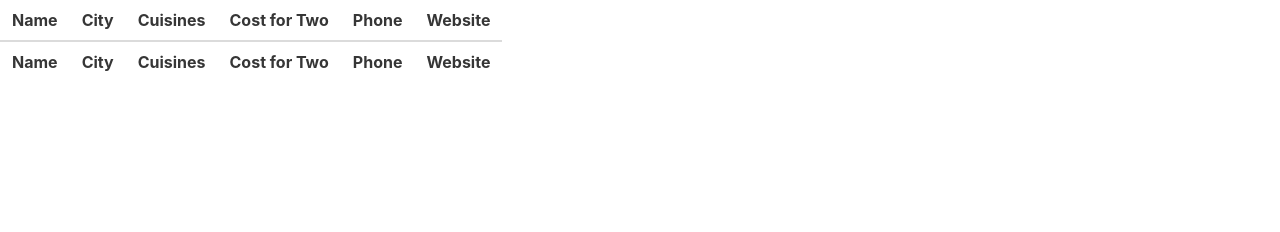
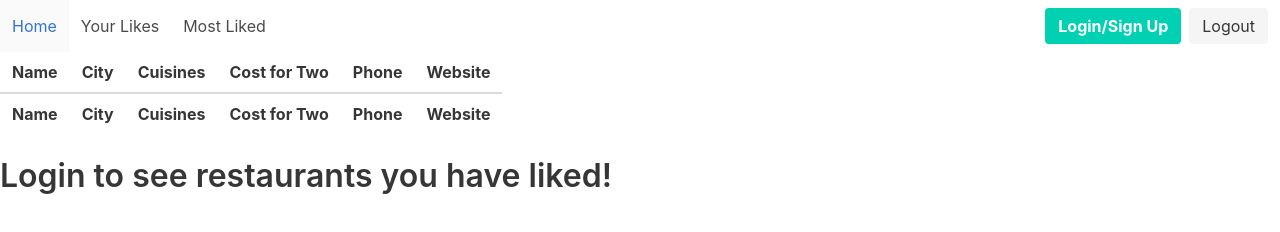
Before and after one commit to JWK750/COMP426FinalProject, a website with bundled scripts: page likes/index.html in a window 1280 px wide. Built offline with nearby package versions, Linux system fonts and the light colour scheme.

Commit message:
made Likes page functional

```diff
--- a/api/Restaurants.js
+++ b/api/Restaurants.js
@@ -3,6 +3,11 @@ import {getAxiosInstance} from "../../config/Axios.js";
 const userRoot = getAxiosInstance('/user/restaurants');
 const privateRoot = getAxiosInstance('/private/restaurants');
 const publicRoot = getAxiosInstance('/public/restaurants');
+
+export const handleLogout = function(){
+    localStorage.setItem('token','');
+    window.location.reload();
+}
 
 export const postUser = async function(restaurant){
     try {
--- a/likes/index.html
+++ b/likes/index.html
@@ -12,6 +12,38 @@
     </head>
 
     <body>
+            <nav class="navbar" role="navigation" aria-label="main navigation">
+
+                    <div id="navbarBasicExample" class="navbar-menu">
+                        <div class="navbar-start">
+                            <a class="navbar-item" href="http://localhost:3001/">
+                                Home
+                            </a>
+
+                            <a class="navbar-item">
+                                Your Likes
+                            </a>
+
+                            <a class="navbar-item">
+                                Most Liked
+                            </a>
+
+                        </div>
+
+                        <div class="navbar-end">
+                            <div class="navbar-item">
+                                <div class="buttons">
+                                    <a class="button is-primary" href="http://localhost:3001/login/">
+                                      <strong>Login/Sign Up</strong>
+                                    </a>
+                                    <a class="button is-light Logout">
+                                      Logout
+                                    </a>
+                                </div>
+                            </div>
+                        </div>
+                    </div>
+                </nav>
 
             <table class="table">
                     <thead>
@@ -37,6 +69,7 @@
                     <tbody class="likes"></tbody>
             </table>
 
+        <div id="loggedOut"></div>
 
         <script src="https://cdnjs.cloudflare.com/ajax/libs/axios/0.19.0/axios.js"></script>
         <script src="https://code.jquery.com/jquery-3.4.1.min.js"></script>
--- a/likes/likes_script.js
+++ b/likes/likes_script.js
@@ -1,4 +1,4 @@
-import {getUser} from "../api/Restaurants.js";
+import {handleLogout, getUser} from "../api/Restaurants.js";
 
 let renderTableRow = function(restaurant) {
     let row = $("<tr></tr>");
@@ -13,8 +13,17 @@ let renderTableRow = function(restaurant) {
 
 
 $(async function() {
-    let response = await getUser();
-    for (let id in response){
-        renderTableRow(response[id].restaurant);
+    $(document).on('click','.Logout', handleLogout);
+    $(".likes").empty();
+    $('#loggedOut').empty();
+
+    if(!localStorage.getItem('token')){
+        $('#loggedOut').append('<h3 class=title>Login to see restaurants you have liked!</h3>');
+    }
+    else {
+        let response = await getUser();
+        for (let id in response){
+            renderTableRow(response[id].restaurant);
+        }
     }
 });
```
Also changed, not shown: render.js (+1 -6 lines).
